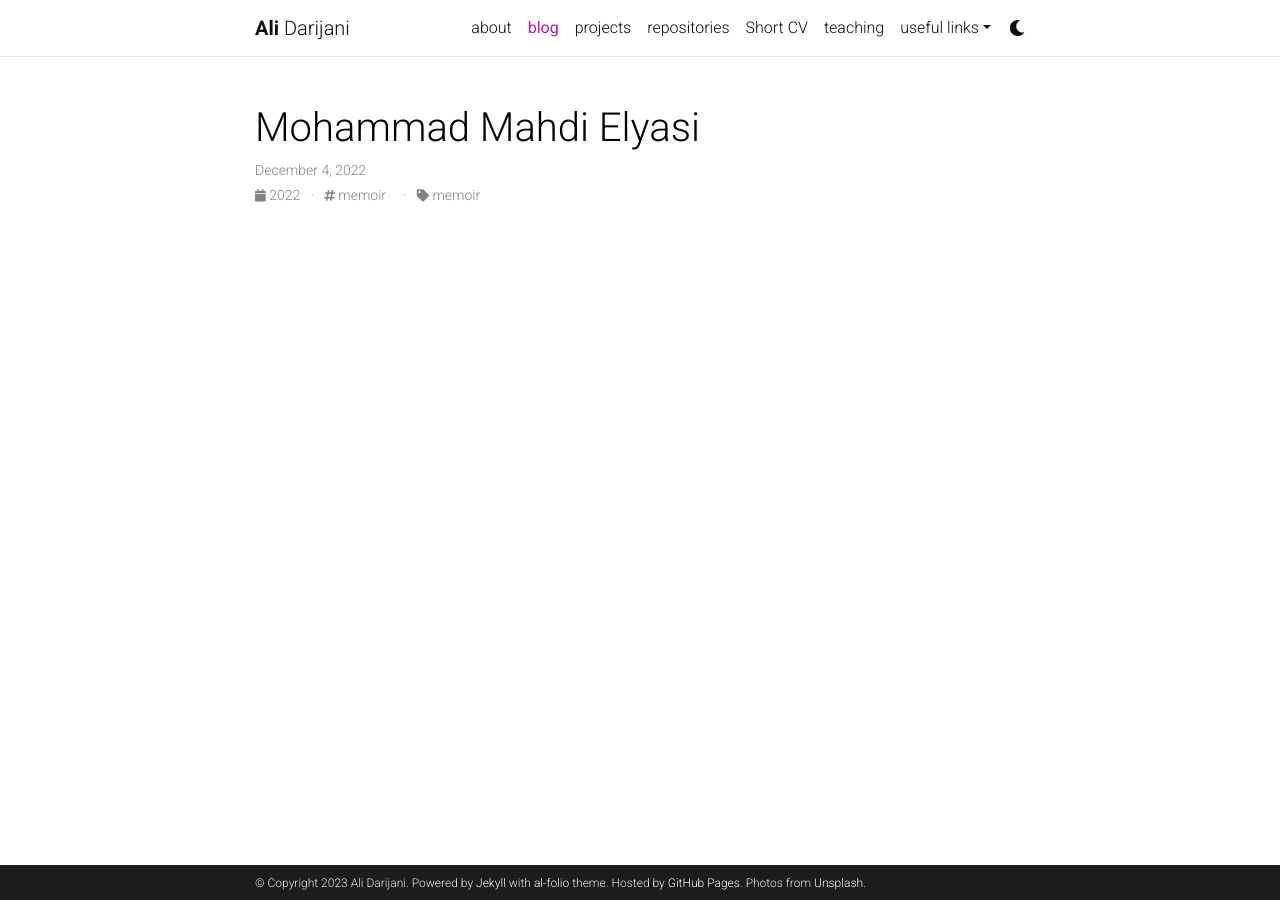
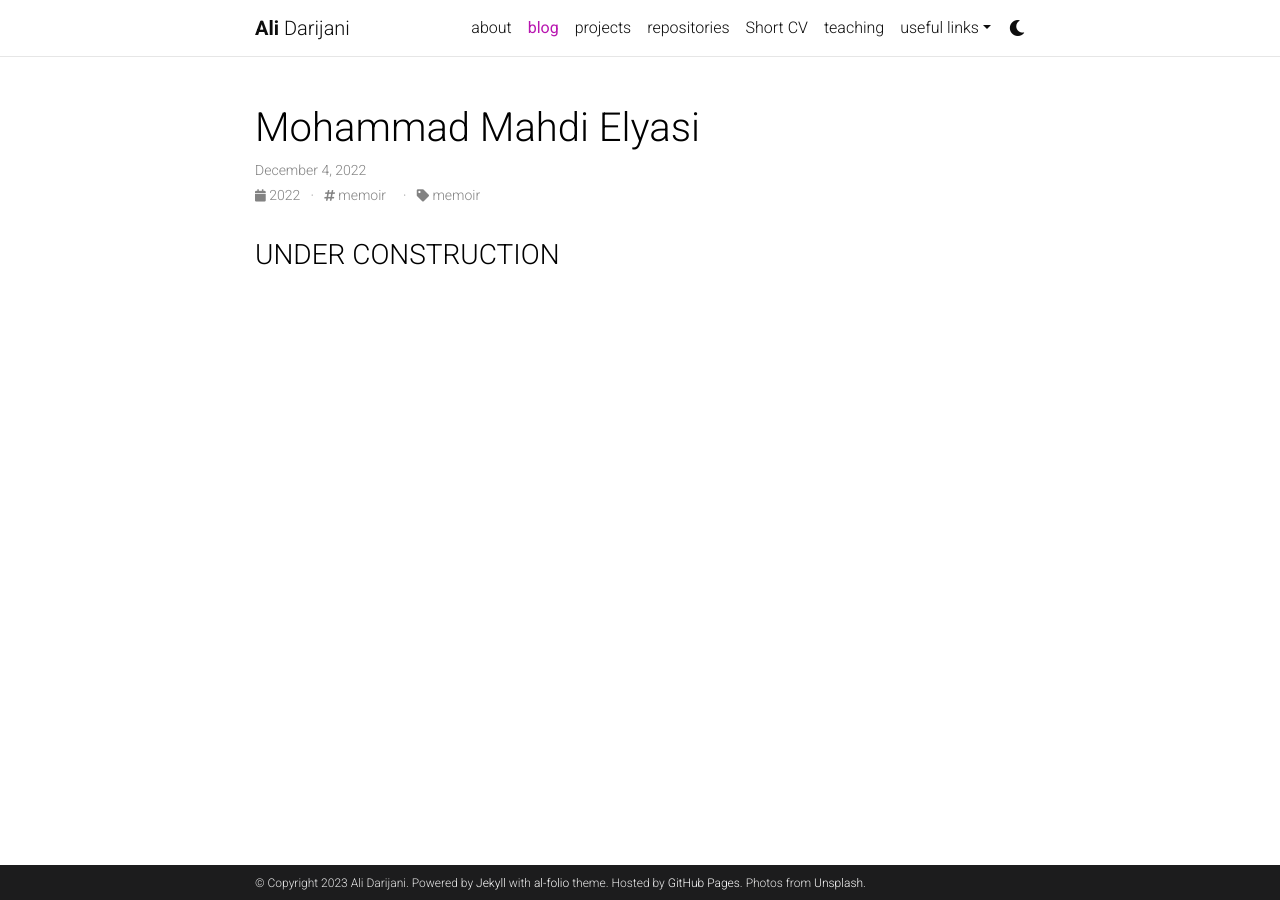
Before and after one commit to adarijani/adarijani.github.io_archived, a Jekyll site: the page built from _posts/2022-12-04-Mohammad Mahdi Elyasi.md, in a window 1280 px wide. Built offline with Jekyll 4.4.1, drawn with Linux system fonts in a browser that asks for light colours; comment, search, counter and statistics services are not loaded; a style sheet for code colours, icons or effects is not loaded.

Commit message:
VERSION 0.08

```diff
--- a/_posts/2022-12-04-Mohammad Mahdi Elyasi.md
+++ b/_posts/2022-12-04-Mohammad Mahdi Elyasi.md
@@ -6,3 +6,5 @@ description: Mohammad Mahdi Elyasi
 tags: memoir
 categories: memoir
 ---
+
+### UNDER CONSTRUCTION
```
